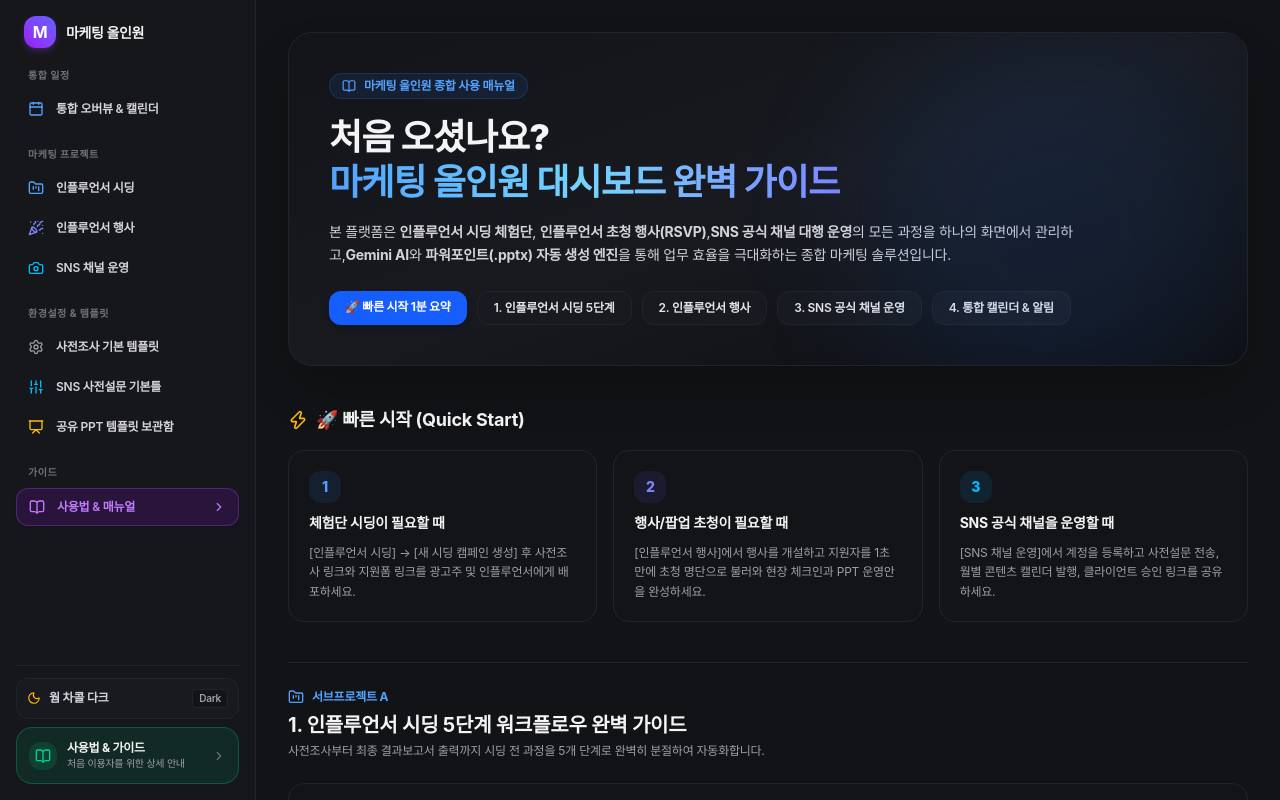
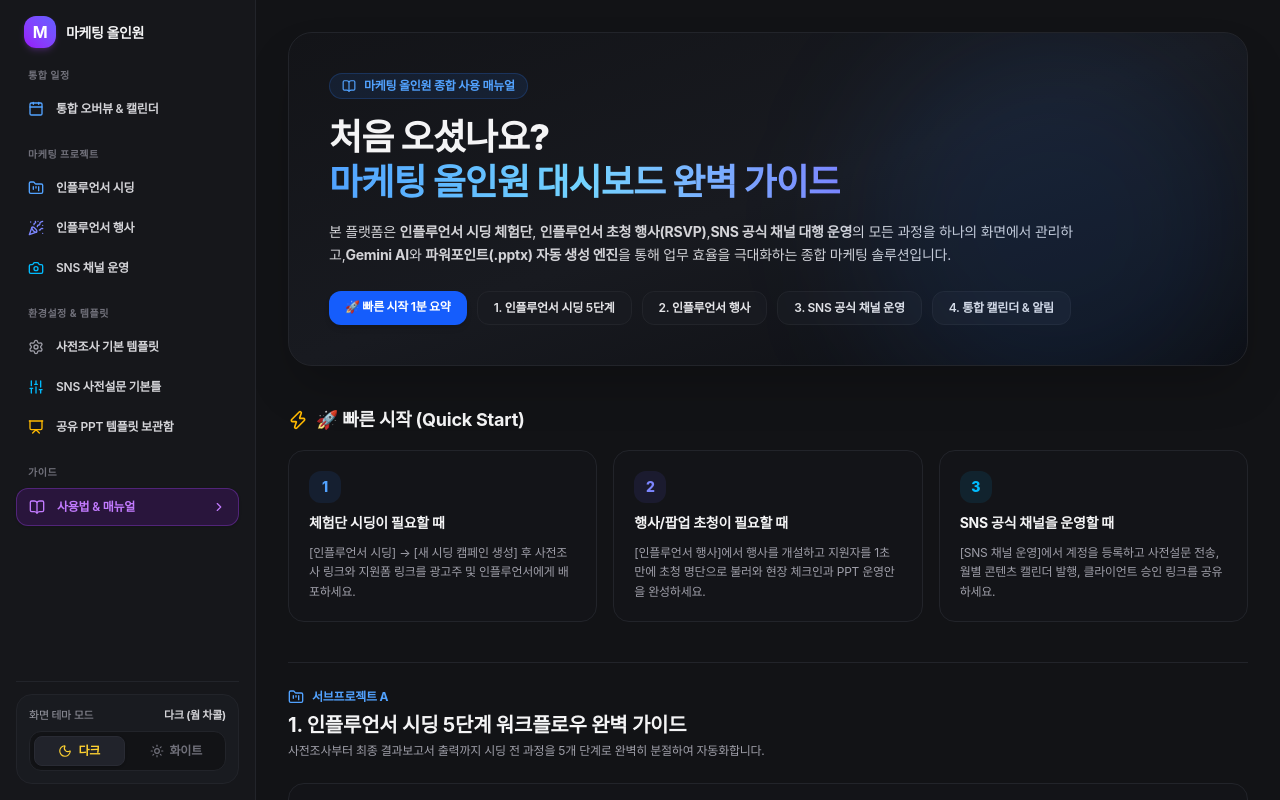
Before and after one commit to grapevine26/marketing_dashboard, a Next.js app: page /guide in a window 1280 px wide. Shown: the top 800 px of the page. Built offline with nearby package versions, Linux system fonts and the light colour scheme.

Commit message:
feat(nav): replace bottom guide banner with segmented theme switcher (Dark/White toggle)

```diff
--- a/app/(dashboard)/layout.tsx
+++ b/app/(dashboard)/layout.tsx
@@ -15,7 +15,6 @@ import {
   Presentation,
   Sliders,
   BookOpen,
-  Palette,
 } from "lucide-react";
 import ThemeToggleButton from "@/components/ThemeToggleButton";
 
@@ -202,36 +201,9 @@ export default function DashboardLayout({
           ))}
         </nav>
 
-        {/* Theme Toggle & Usage Guide Buttons at Bottom */}
-        <div className="pt-3 border-t border-[#22242A] space-y-2">
-          {/* Theme Switcher Toggle */}
+        {/* Theme Switcher Toggle at Bottom */}
+        <div className="pt-3 border-t border-[#22242A]">
           <ThemeToggleButton />
-
-          {/* User Guide Button */}
-          <Link
-            href="/guide"
-            onClick={closeMenu}
-            className={`w-full p-3 rounded-2xl border transition flex items-center justify-between group ${
-              pathname === "/guide"
-                ? "bg-emerald-600/15 border-emerald-500/30 text-emerald-400"
-                : "bg-[#191B20] hover:bg-[#21232B] border-[#22242A] hover:border-emerald-500/30 text-zinc-200"
-            }`}
-          >
-            <div className="flex items-center gap-2.5">
-              <div className="w-7 h-7 rounded-xl bg-emerald-500/15 text-emerald-400 flex items-center justify-center">
-                <BookOpen className="w-4 h-4" />
-              </div>
-              <div className="text-left">
-                <span className="text-xs font-bold block text-zinc-100 group-hover:text-emerald-400 transition">
-                  사용법 & 가이드
-                </span>
-                <span className="text-[10px] text-zinc-400 block">
-                  처음 이용자를 위한 상세 안내
-                </span>
-              </div>
-            </div>
-            <ChevronRight className="w-3.5 h-3.5 text-zinc-500 group-hover:text-emerald-400 group-hover:translate-x-0.5 transition" />
-          </Link>
         </div>
       </aside>
 
--- a/components/ThemeToggleButton.tsx
+++ b/components/ThemeToggleButton.tsx
@@ -7,23 +7,41 @@ export default function ThemeToggleButton() {
   const { theme, toggleTheme } = useTheme();
 
   return (
-    <button
-      type="button"
-      onClick={toggleTheme}
-      title={theme === "dark" ? "화이트(라이트) 모드로 전환" : "웜 차콜 다크 모드로 전환"}
-      className="flex items-center justify-between w-full p-2.5 rounded-xl bg-[#181A20] hover:bg-[#22242A] border border-[#22242A] text-xs font-semibold transition active:scale-95 text-zinc-300 hover:text-white"
-    >
-      <div className="flex items-center gap-2">
-        {theme === "dark" ? (
-          <Moon className="w-3.5 h-3.5 text-amber-400" />
-        ) : (
-          <Sun className="w-3.5 h-3.5 text-blue-500" />
-        )}
-        <span>{theme === "dark" ? "웜 차콜 다크" : "클린 화이트"}</span>
+    <div className="p-3 rounded-2xl bg-[#191B20] border border-[#22242A] space-y-2 font-sans">
+      <div className="flex items-center justify-between text-[11px] text-zinc-400 font-medium">
+        <span>화면 테마 모드</span>
+        <span className="font-bold text-zinc-300">
+          {theme === "dark" ? "다크 (웜 차콜)" : "화이트 (클린)"}
+        </span>
       </div>
-      <span className="text-[10px] px-1.5 py-0.5 rounded bg-[#131418] border border-[#22242A] text-zinc-400">
-        {theme === "dark" ? "Dark" : "Light"}
-      </span>
-    </button>
+
+      <div className="grid grid-cols-2 gap-1.5 p-1 rounded-xl bg-[#121316] border border-[#22242A]">
+        <button
+          type="button"
+          onClick={() => theme !== "dark" && toggleTheme()}
+          className={`py-1.5 px-2 rounded-lg text-xs font-semibold flex items-center justify-center gap-1.5 transition ${
+            theme === "dark"
+              ? "bg-[#21232B] text-amber-300 shadow-sm border border-[#292B34]"
+              : "text-zinc-500 hover:text-zinc-300"
+          }`}
+        >
+          <Moon className="w-3.5 h-3.5" />
+          <span>다크</span>
+        </button>
+
+        <button
+          type="button"
+          onClick={() => theme !== "light" && toggleTheme()}
+          className={`py-1.5 px-2 rounded-lg text-xs font-semibold flex items-center justify-center gap-1.5 transition ${
+            theme === "light"
+              ? "bg-white text-blue-600 shadow-sm border border-slate-200"
+              : "text-zinc-500 hover:text-zinc-300"
+          }`}
+        >
+          <Sun className="w-3.5 h-3.5" />
+          <span>화이트</span>
+        </button>
+      </div>
+    </div>
   );
 }
```
